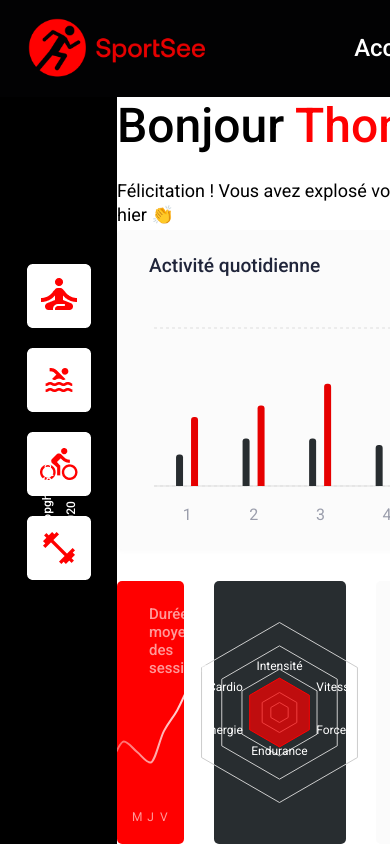
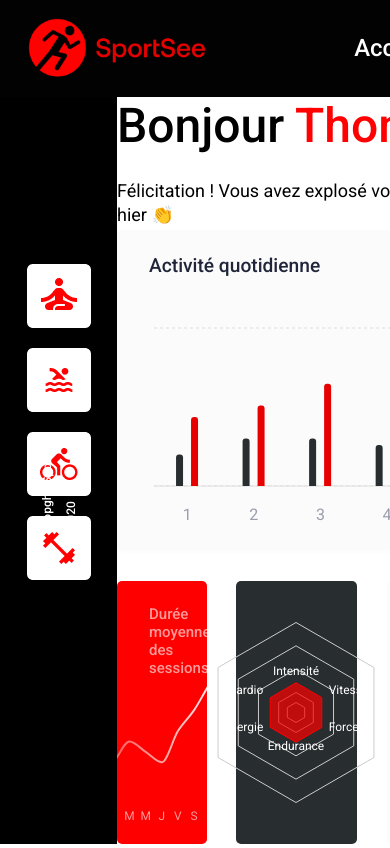
Before and after one commit to NikXpro/sportsee, a React (Vite) app: page / in a window 390 px wide. Shown: the top 848 px of the page. Built offline with nearby package versions, Linux system fonts and the light colour scheme.

Commit message:
style(Profile): improve chart session styling - change width and height to 100% for responsiveness - ensure recharts wrapper occupies full space with !important

```diff
--- a/src/pages/Profile/_components/ChartSessions.scss
+++ b/src/pages/Profile/_components/ChartSessions.scss
@@ -17,9 +17,8 @@
   position: relative;
   background: #ff0000;
   border-radius: 5px;
-  width: 16.125rem;
-  height: 263px;
-  //min-width: 258px;
+  height: 100%;
+  width: 100%;
   display: flex;
   flex-direction: column;
   padding: 0;
@@ -65,4 +64,9 @@
       font-size: 0.8rem;
     }
   }
+
+  .recharts-wrapper {
+    width: 100% !important;
+    height: 100% !important;
+  }
 }
```
